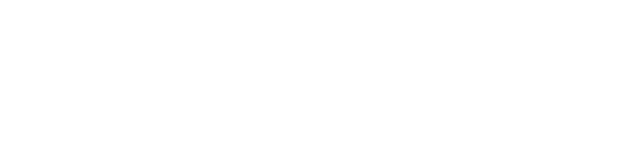
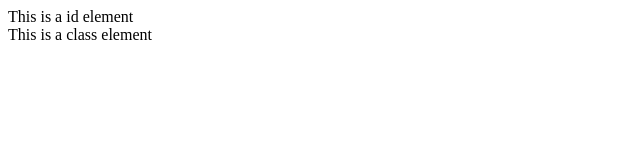
Before and after one commit to Lumin-Bot/Learning, a plain HTML site: page Basic Dom/index.html in a window 1280 px wide. Shown: the whole page, without its empty margins (0-640 px from the left). Drawn offline with Linux system fonts and the light colour scheme.

Commit message:
Layout fix

```diff
--- a/Window/index.html
+++ b/Basic Dom/index.html
@@ -7,6 +7,7 @@
     <title>Document</title>
 </head>
 <body>
-
+    <div id="div-id">This is a id element</div>
+    <div class="div-class">This is a class element</div>
 </body>
 </html>
--- a/Window/script.js
+++ /dev/null
@@ -1,8 +0,0 @@
-
-window.addEventListener("resize", () => {
-    console.log("resized")
-})
-
-
-// Window is the global object
-// window.function can be written as function
```
Also changed, not shown: Basic Dom/script.js (added, +22 -0 lines).
